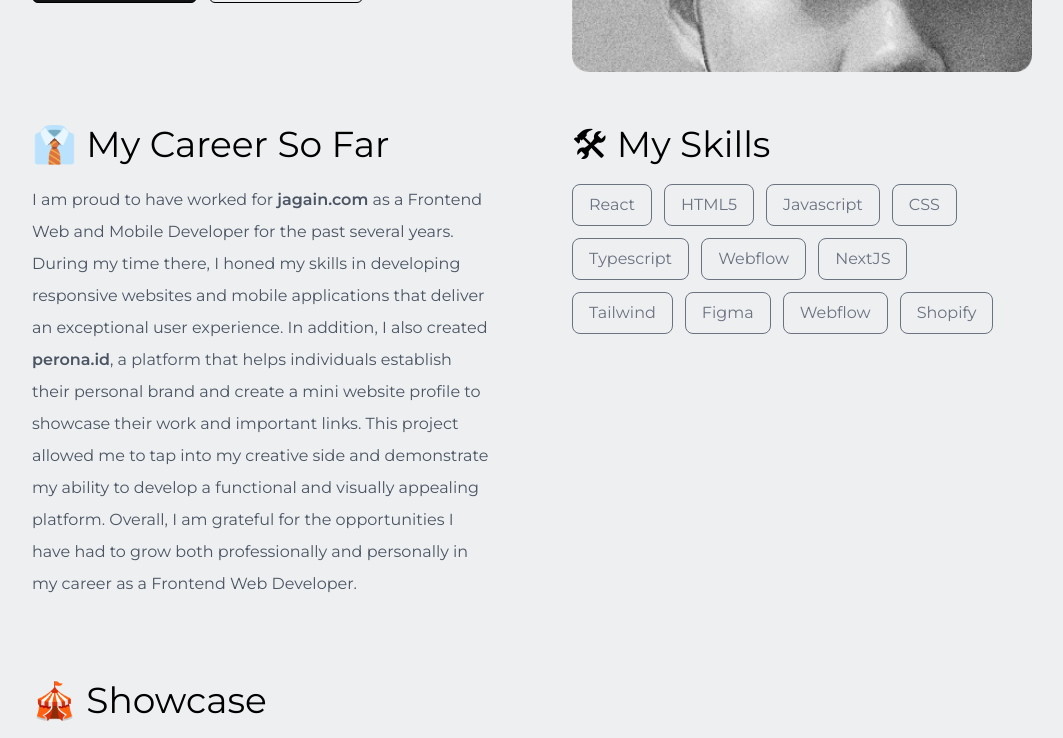
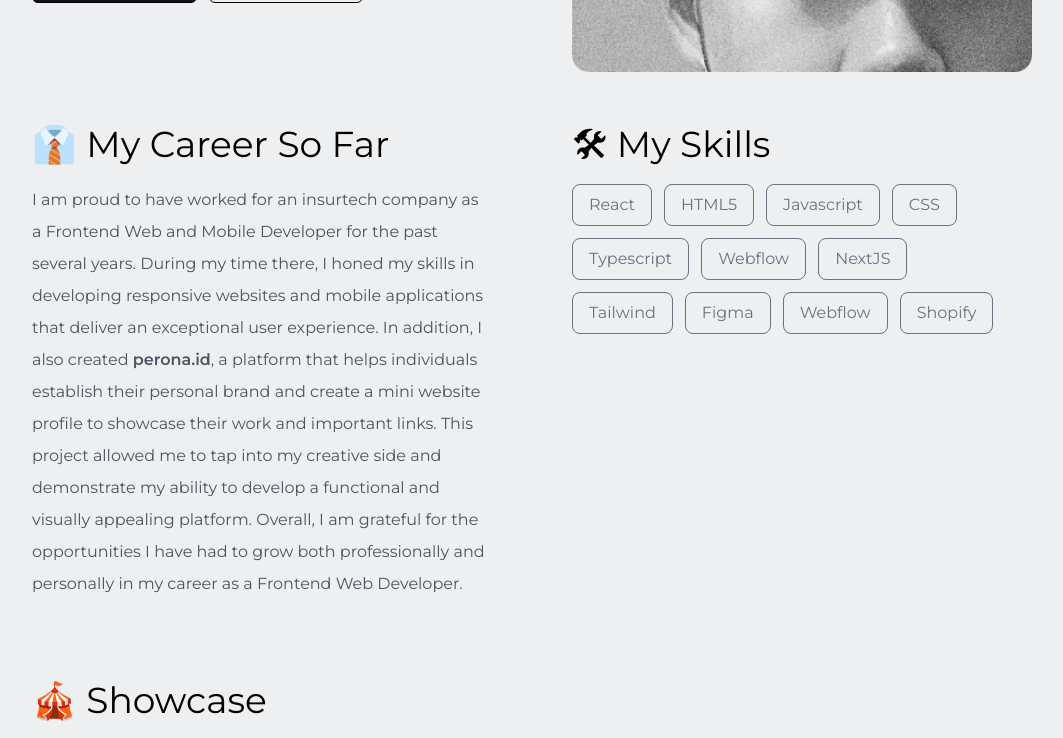
Before and after one commit to dytra/dytra.github.io, a Next.js app: page / in a window 1280 px wide. Shown: the part 451-1189 px from the top of the page, without its empty margins (108-1171 px from the left). Built offline with nearby package versions, Linux system fonts and the light colour scheme.

Commit message:
update portfolio

```diff
--- a/src/pages/index.tsx
+++ b/src/pages/index.tsx
@@ -76,7 +76,7 @@ export default function Home() {
           <div className='md:w-1/2'>
             <h2 className="text-4xl">👔 My Career So Far</h2>
             <div className='mt-5'>
-              <p className='text-gray-600 leading-8 font-normal'>I am proud to have worked for <a href="https://jagain.com" className='font-semibold' target="_new">jagain.com</a> as a Frontend Web and Mobile Developer for the past several years. During my time there, I honed my skills in developing responsive websites and mobile applications that deliver an exceptional user experience. In addition, I also created <a href="https://perona.id" className='font-semibold' target="_new">perona.id</a>, a platform that helps individuals establish their personal brand and create a mini website profile to showcase their work and important links. This project allowed me to tap into my creative side and demonstrate my ability to develop a functional and visually appealing platform. Overall, I am grateful for the opportunities I have had to grow both professionally and personally in my career as a Frontend Web Developer.</p>
+              <p className='text-gray-600 leading-8 font-normal'>I am proud to have worked for an insurtech company as a Frontend Web and Mobile Developer for the past several years. During my time there, I honed my skills in developing responsive websites and mobile applications that deliver an exceptional user experience. In addition, I also created <a href="https://perona.id" className='font-semibold' target="_new">perona.id</a>, a platform that helps individuals establish their personal brand and create a mini website profile to showcase their work and important links. This project allowed me to tap into my creative side and demonstrate my ability to develop a functional and visually appealing platform. Overall, I am grateful for the opportunities I have had to grow both professionally and personally in my career as a Frontend Web Developer.</p>
             </div>
           </div>
           <div className='md:w-1/2'>
```
